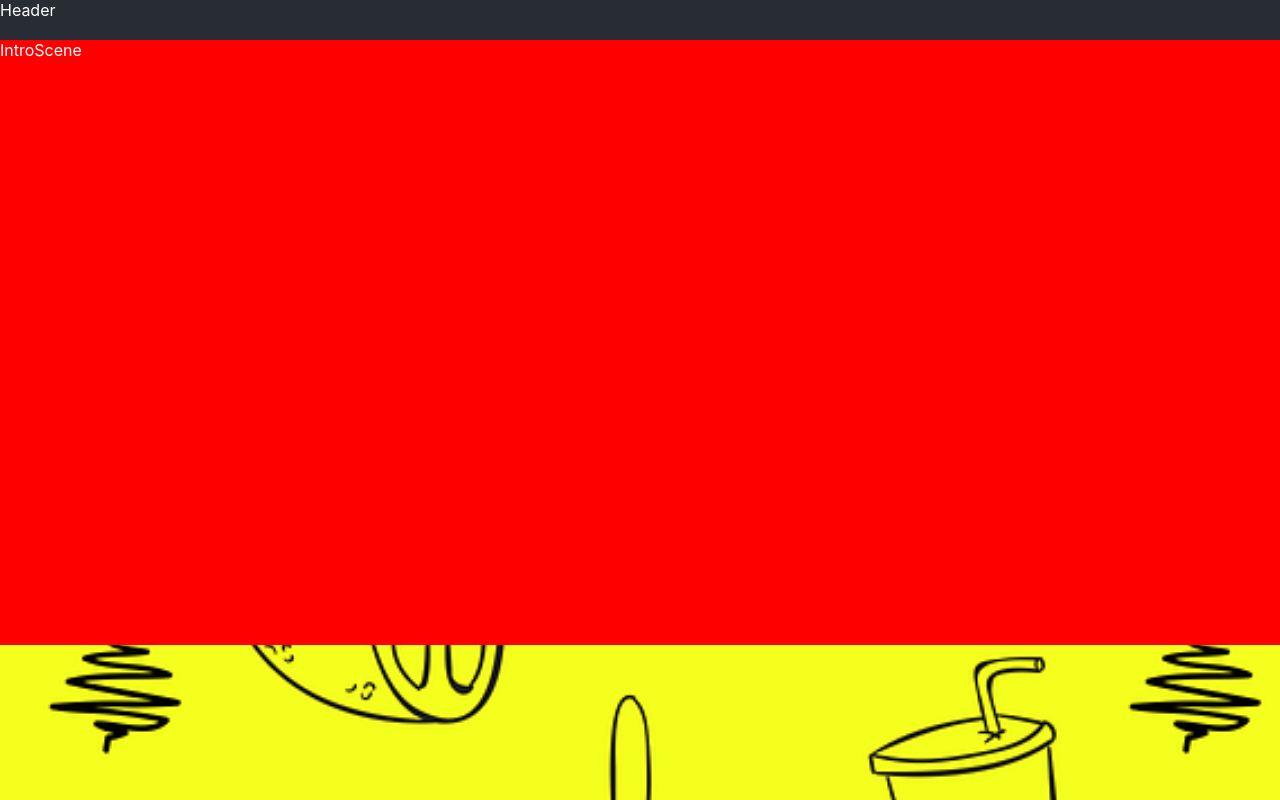
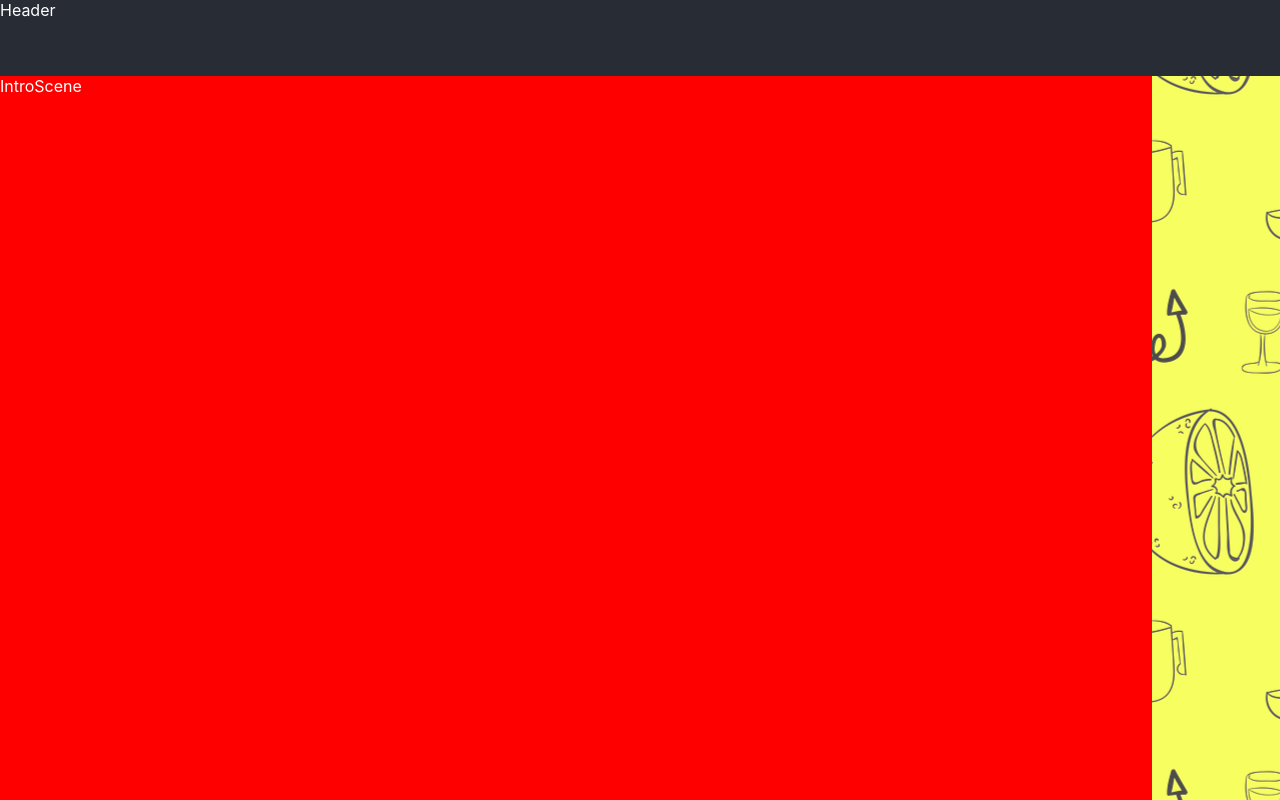
Before and after one commit to KNUTKnutu/Knutu, a React (Vite) app in the folder frontend/: page / in a window 1280 px wide. Shown: the top 800 px of the page. Built offline with nearby package versions, Linux system fonts and the light colour scheme.

Commit message:
KNUT-32 Flowing background

```diff
--- a/frontend/electron/main.ts
+++ b/frontend/electron/main.ts
@@ -2,7 +2,7 @@ const { app, BrowserWindow } = require("electron");
 
 const createWindow = () => {
   const win = new BrowserWindow({
-    width: 1980,
+    width: 1920,
     height: 1080,
   });
   win.setResizable(false);
--- a/frontend/src/App.css
+++ b/frontend/src/App.css
@@ -2,69 +2,89 @@
 
 body {
   color: var(--font-color);
-  background-image: var(--body-background-image);
-  background-position: center;
-  background-repeat: no-repeat;
-  background-size: cover;
-  opacity: 1;
-  overflow: hidden;
+  /* overflow: hidden; */
 }
 
 .App {
   width: var(--screen-width);
   height: var(--screen-height);
   overflow: hidden;
+  display: flex;
+  flex-direction: column;
 }
 
 header {
   background-color: #282c34;
-  min-height: 5vh;
-  max-height: 5vh;
+  height: var(--header-height);
 }
 
 main {
-  height: calc(var(--screen-height) - 25vh);
+  flex: 1;
+  position: relative;
+  width: 100%;
+  height: 100%;
+}
+
+main::before {
+  content: "";
+  display: block;
+  width: 100%;
+  height: 100%;
+  background-image: var(--main-background-image);
+  background-size: auto;
+  animation: background-infinite 10s linear infinite;
+  opacity: 0.7;
 }
 
 /* Scenes */
-main > div {
+.scene {
+  z-index: 1;
   position: absolute;
-  top: -100vh;
-  width: 100%;
-  height: calc(100% - 25vh + 5px);
+  top: -200vh;
+  width: 60%;
+  height: 100%;
 }
 
-main > .active {
+.scene.active {
   animation: scene-active 2s cubic-bezier(0.165, 0.84, 0.44, 1) both;
 }
 
-main > .inactive {
+.scene.inactive {
   animation: scene-inactive 2s cubic-bezier(0.165, 0.84, 0.44, 1);
 }
 
 footer {
   background-color: #183a86;
-  min-height: 10vh;
+  min-height: var(--footer-height);
 }
 
 footer > button:hover {
   cursor: pointer;
 }
 
+@keyframes background-infinite {
+  0% {
+    background-position: 0 0;
+  }
+  100% {
+    background-position: 960px 480px;
+  }
+}
+
 @keyframes scene-active {
   0% {
-    top: -100vh;
+    top: -200vh;
   }
   100% {
-    top: 5vh;
+    top: 0px;
   }
 }
 
 @keyframes scene-inactive {
   0% {
-    top: 5vh;
+    top: 0px;
   }
   100% {
-    top: 100vh;
+    top: -200vh;
   }
 }
--- a/frontend/src/Scenes/GameScene/GameScene.tsx
+++ b/frontend/src/Scenes/GameScene/GameScene.tsx
@@ -20,7 +20,11 @@ const GameScene = (): JSX.Element => {
     }
   }, [currentScene]);
 
-  return <div id={SCENE__GAMESCENE}>{SCENE__GAMESCENE}</div>;
+  return (
+    <div id={SCENE__GAMESCENE} className="scene">
+      {SCENE__GAMESCENE}
+    </div>
+  );
 };
 
 export default GameScene;
--- a/frontend/src/Scenes/IntroScene/IntroScene.tsx
+++ b/frontend/src/Scenes/IntroScene/IntroScene.tsx
@@ -29,7 +29,11 @@ const IntroScene = (): JSX.Element => {
     }
   }, [currentScene]);
 
-  return <div id={SCENE__INTROSCENE}>{SCENE__INTROSCENE}</div>;
+  return (
+    <div id={SCENE__INTROSCENE} className="scene">
+      {SCENE__INTROSCENE}
+    </div>
+  );
 };
 
 export default IntroScene;
--- a/frontend/src/Scenes/LobbyScene/LobbyScene.tsx
+++ b/frontend/src/Scenes/LobbyScene/LobbyScene.tsx
@@ -20,7 +20,11 @@ const LobbyScene = (): JSX.Element => {
     }
   }, [currentScene]);
 
-  return <div id={SCENE__LOBBYSCENE}>{SCENE__LOBBYSCENE}</div>;
+  return (
+    <div id={SCENE__LOBBYSCENE} className="scene">
+      {SCENE__LOBBYSCENE}
+    </div>
+  );
 };
 
 export default LobbyScene;
--- a/frontend/src/variable.css
+++ b/frontend/src/variable.css
@@ -2,7 +2,15 @@
   --font-color: white;
   --screen-width: 1920px;
   --screen-height: 1080px;
-  --body-background-image: url(/src/Assets/Images/background_image.png);
+
+  /* Header */
+  --header-height: 7%;
+
+  /* Main */
+  --main-background-image: url(/src/Assets/Images/background_image.png);
+
+  /* Footer */
+  --footer-height: 12%;
 
   /* Dim */
 
```
